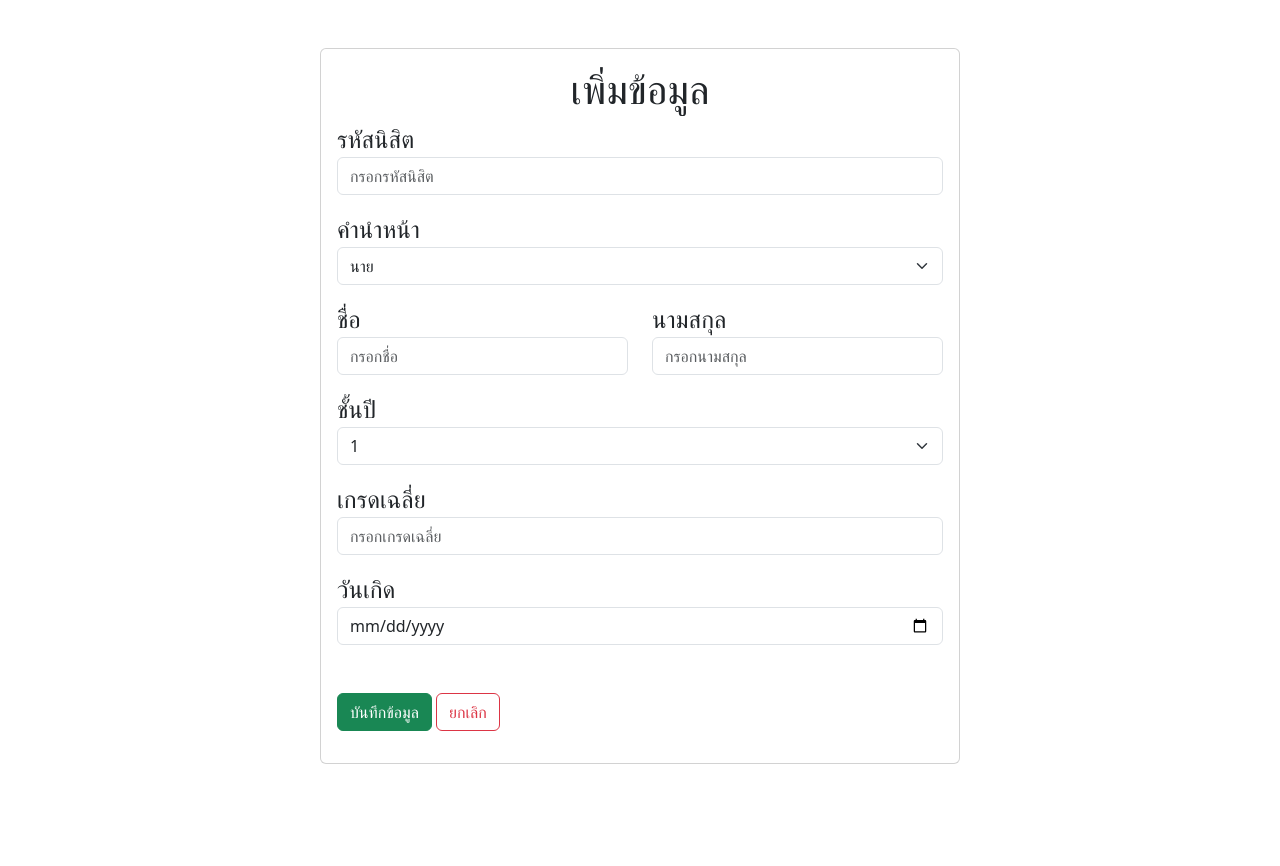
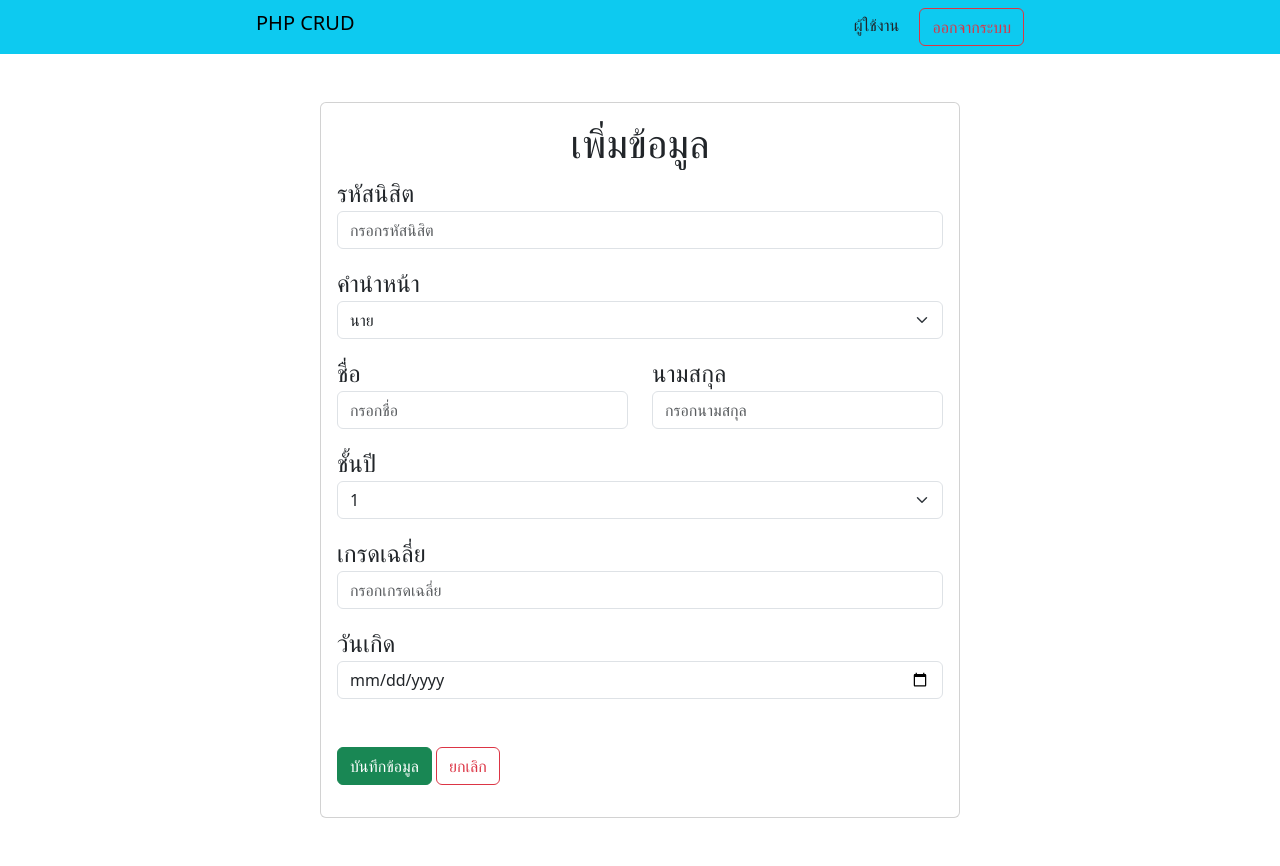
Before and after one commit to moskk1233/php-crud, a PHP site: page /add.php in a window 1280 px wide. Before the commit the page ends 764 px from the top, so only its background shows below. Run offline with PHP 8.4, Linux system fonts and the light colour scheme; the visitor is signed in with stand-in values (Sample User, id 1).

Commit message:
feat: เพิ่ม navbar และระบบ logout

```diff
--- /dev/null
+++ b/src/Components/navbar.php
@@ -0,0 +1,20 @@
+<?php
+if (isset($_SESSION["authen"])) {
+  $user = $_SESSION["authen"];
+  $username = $user->username;
+}
+?>
+
+<nav class="navbar sticky-top bg-info">
+  <div class="mx-auto d-flex justify-content-between" style="width: 60vw;">
+    <div>
+      <a class="navbar-brand" href="/">PHP CRUD</a>
+    </div>
+    <?php if (isset($_SESSION["authen"])): ?>
+      <div>
+        <span>ผู้ใช้งาน <?= $username ?></span>
+        <a href="/logout.php" class="ms-3 btn btn-outline-danger">ออกจากระบบ</a>
+      </div>
+    <?php endif; ?>
+  </div>
+</nav>
--- a/src/add.php
+++ b/src/add.php
@@ -58,6 +58,8 @@ if ($_SERVER["REQUEST_METHOD"] === "POST") {
 </head>
 
 <body>
+  <?php require_once "Components/navbar.php" ?>
+
   <div style="width: 50%;" class="mx-auto m-5">
     <div class="card">
       <div class="card-body">
--- a/src/edit.php
+++ b/src/edit.php
@@ -62,6 +62,8 @@ if ($_SERVER["REQUEST_METHOD"] === "GET") {
 </head>
 
 <body>
+  <?php require_once "Components/navbar.php" ?>
+
   <div style="width: 50%;" class="mx-auto m-5">
     <div class="card">
       <div class="card-body">
--- a/src/index.php
+++ b/src/index.php
@@ -43,6 +43,8 @@ function getTotalPage(StudentUsecase $studentUsecase, $limit)
 </head>
 
 <body>
+  <?php require_once "Components/navbar.php" ?>
+
   <div class="container">
     <div id="header">
       <h1 class="text-center p-5">
--- a/src/login.php
+++ b/src/login.php
@@ -52,6 +52,8 @@ if ($_SERVER["REQUEST_METHOD"] === "POST") {
 </head>
 
 <body>
+  <?php require_once "Components/navbar.php" ?>
+
   <div
     class="d-flex align-items-center justify-content-center mt-5 mb-5"
   >
--- a/src/register.php
+++ b/src/register.php
@@ -59,6 +59,8 @@ if ($_SERVER["REQUEST_METHOD"] === "POST") {
 </head>
 
 <body>
+  <?php require_once "Components/navbar.php" ?>
+
   <div
     class="container mt-5 mb-5 mx-auto"
     style="width: 80vh;">
```
Also changed, not shown: src/logout.php (added, +10 -0 lines).
